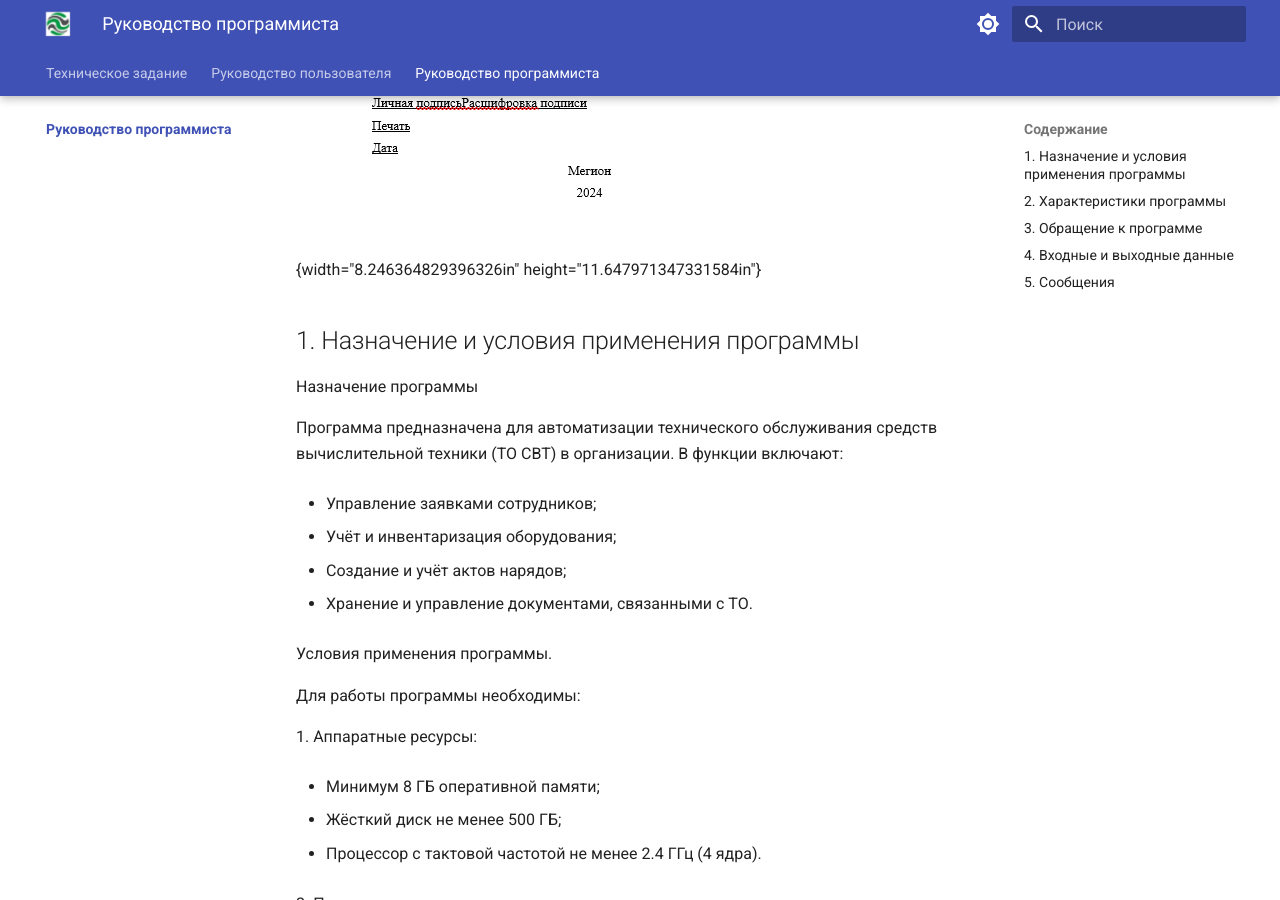
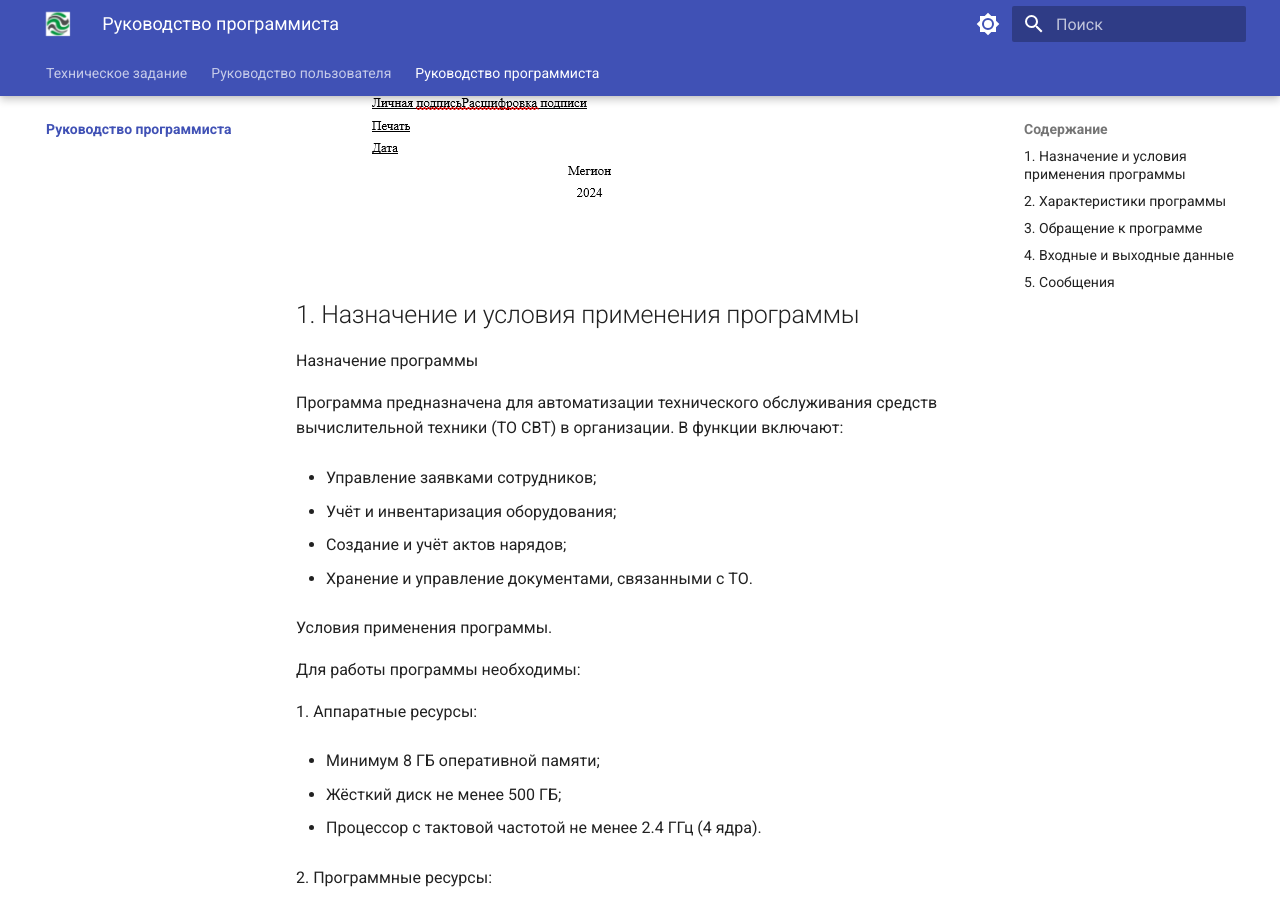
Before and after one commit to RBrazhnik/Docs, an MkDocs documentation site: the page built from docs/pg/index.md, in a window 1280 px wide and 900 px high, scrolled down 754 px. Built offline with MkDocs 1.6.1 and Material for MkDocs 9.7.7, drawn with Linux system fonts in a browser that asks for light colours.

Commit message:
delete trash text under title pages

```diff
--- a/docs/pg/index.md
+++ b/docs/pg/index.md
@@ -1,7 +1,6 @@
 # Руководство программиста
 
-![](./mediaP/p1.png){width="8.246364829396326in"
-height="11.647971347331584in"}
+![](./mediaP/p1.png)
 
 ## 1\. Назначение и условия применения программы
 
```
Also changed, not shown: docs/ug/index.md (+1 -2 lines).
